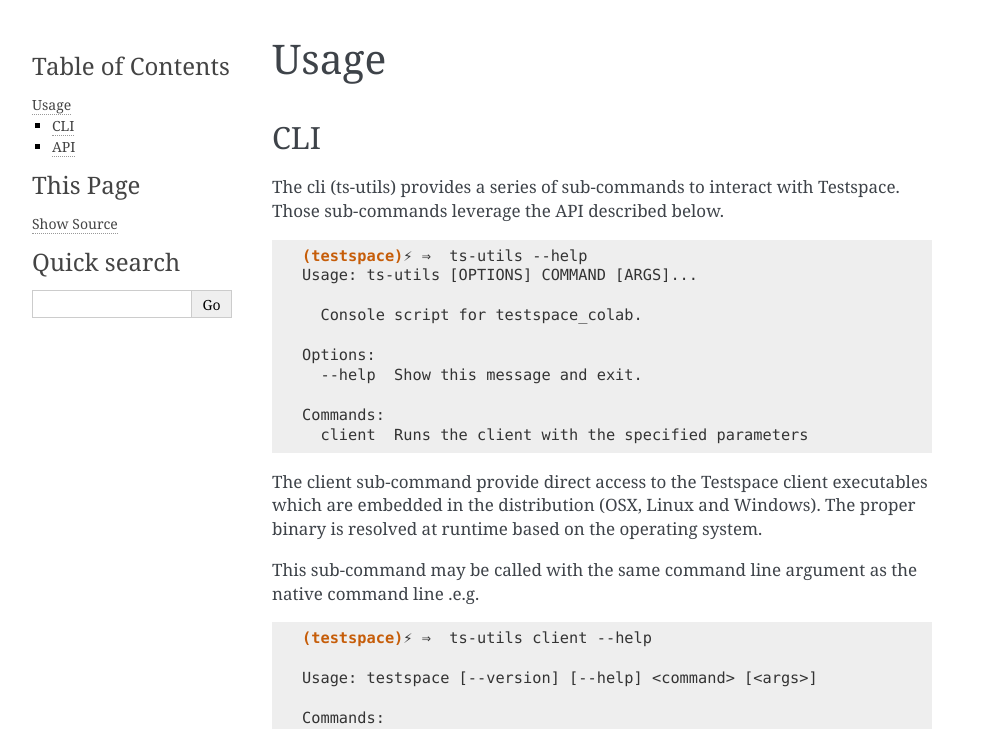
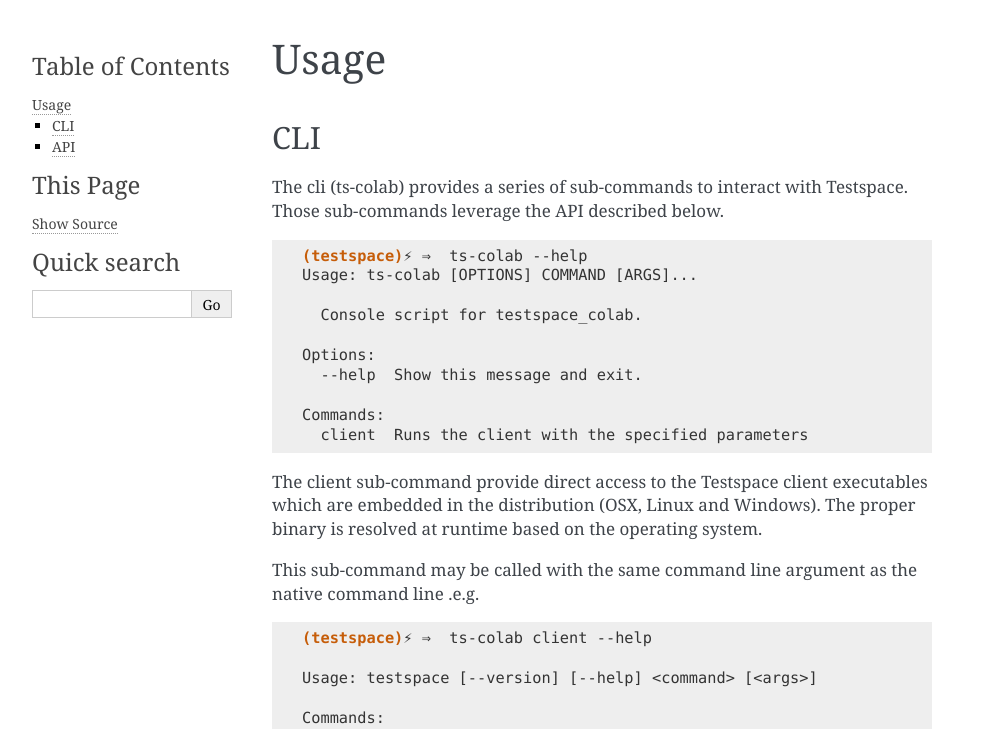
Before and after one commit to lbrack/testspace-colab, a Sphinx documentation site: the page built from docs/usage.rst, in a window 1280 px wide. Shown: the top 729 px of the page, without its empty margins (148-1141 px from the left). Built offline with Sphinx 7.4.7, drawn with Linux system fonts in a browser that asks for light colours.

Commit message:
modified the command name

```diff
--- a/CONTRIBUTING.rst
+++ b/CONTRIBUTING.rst
@@ -87,8 +87,8 @@
 
     .. code-block:: console
 
-        $ ts-utils --version
-        ts-utils, version 0.1.dev7+g72ad489.d20210131 client 2.5.4061
+        $ ts-colab --version
+        ts-colab, version 0.1.dev7+g72ad489.d20210131 client 2.5.4061
 
 where is *0.1.dev7* the base version, *g72ad489* is the most recent commit hash
 and *d20210131* indicates that some files haven't been committed. When the workspace
--- a/README.rst
+++ b/README.rst
@@ -23,7 +23,7 @@
 --------
 
 * Contains testspace client binaries (2.5.4061)
-* Provides a CLI (ts-utils) as well as an API
+* Provides a CLI (ts-colab) as well as an API
 * See the `user manual`_ to get started
 
 Development
--- a/docs/usage.rst
+++ b/docs/usage.rst
@@ -4,13 +4,13 @@
 CLI
 ***
 
-The cli (ts-utils) provides a series of sub-commands to interact with
+The cli (ts-colab) provides a series of sub-commands to interact with
 Testspace. Those sub-commands leverage the API described below.
 
 .. code-block:: console
 
-    (testspace)⚡ ⇒  ts-utils --help
-    Usage: ts-utils [OPTIONS] COMMAND [ARGS]...
+    (testspace)⚡ ⇒  ts-colab --help
+    Usage: ts-colab [OPTIONS] COMMAND [ARGS]...
 
       Console script for testspace_colab.
 
@@ -29,7 +29,7 @@
 
 .. code-block:: console
 
-    (testspace)⚡ ⇒  ts-utils client --help
+    (testspace)⚡ ⇒  ts-colab client --help
 
     Usage: testspace [--version] [--help] <command> [<args>]
 
--- a/setup.cfg
+++ b/setup.cfg
@@ -40,7 +40,7 @@
 
 [options.entry_points]
 console_scripts =
-    ts-utils = testspace_colab.cli:main
+    ts-colab = testspace_colab.cli:main
 
 
 [options.extras_require]
```
Also changed, not shown: 2 other files.
